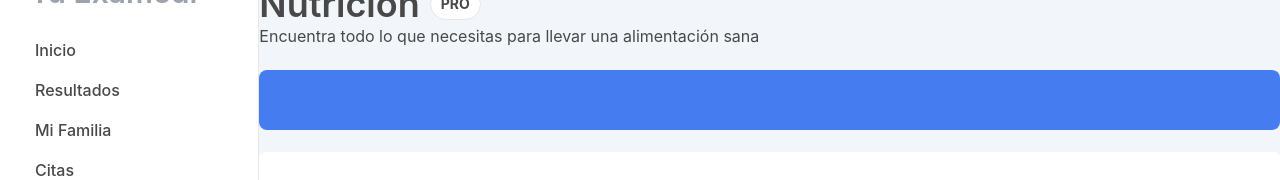
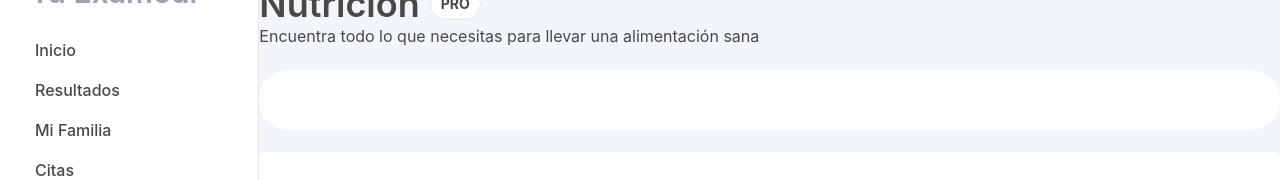
Before and after one commit to eundev/patient-dashboard, a React (Vite) app: page /nutrition in a window 1280 px wide. Shown: the part 146-326 px from the top of the page. Built offline with nearby package versions, Linux system fonts and the light colour scheme.

Commit message:
fix: patient dashboard

```diff
--- a/src/views/nutrition/Landing.tsx
+++ b/src/views/nutrition/Landing.tsx
@@ -10,7 +10,7 @@ function NutritionLanding(){
                 </div>
             </div>
             <p>Encuentra todo lo que necesitas para llevar una alimentación sana</p>
-            <div className="max-w-[1100px] mx-auto p-[30px] bg-examedi-blue-strong mt-[22px] rounded-lg h-[40px]">
+            <div className="max-w-[1100px] mx-auto p-[30px] bg-white border-1 mt-[22px] rounded-full h-[40px]">
 
             </div>
             <div className="max-w-[1100px] mx-auto p-[30px] bg-white mt-[22px] rounded-md h-[200px]">
```
